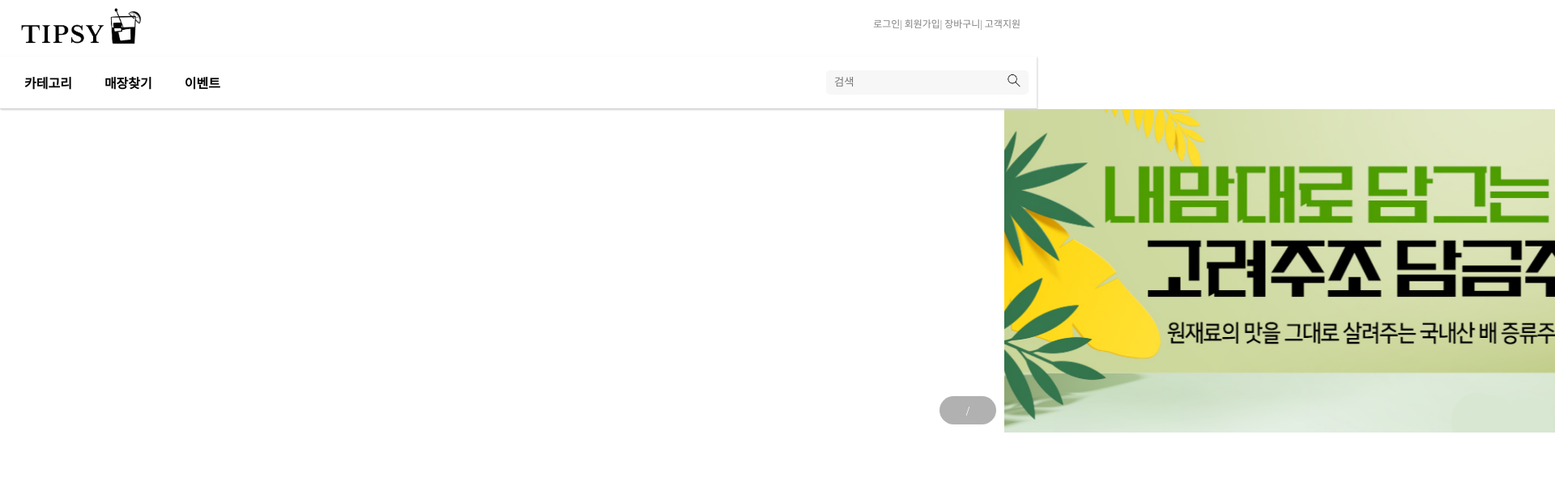
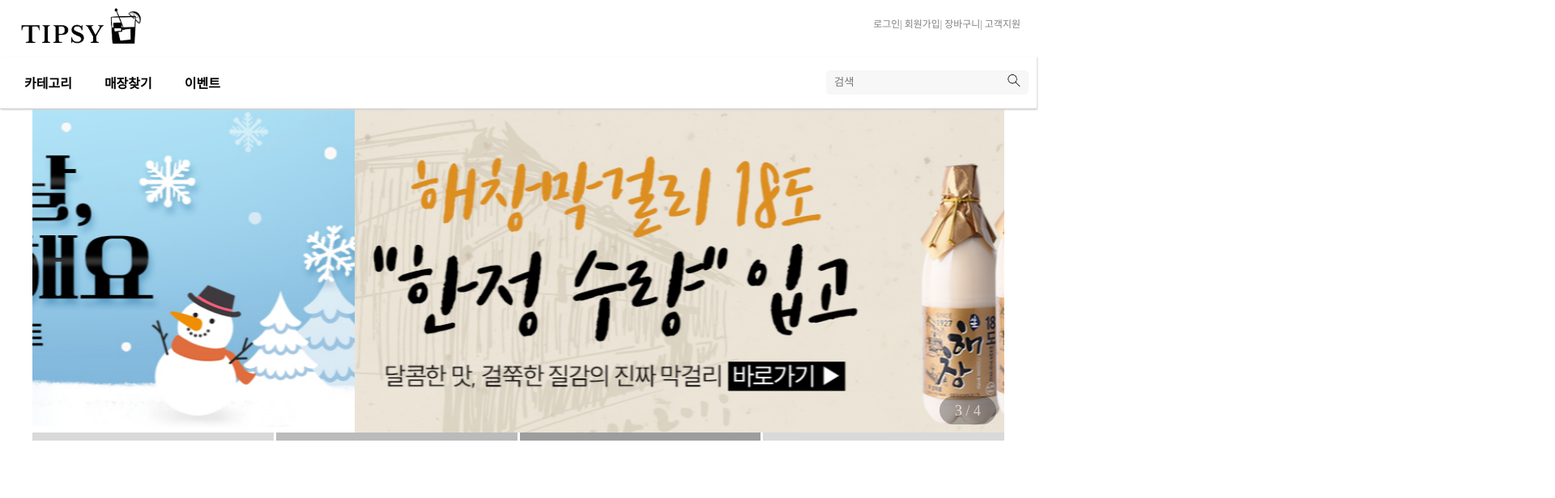
Before and after one commit to bemekete/reactTest, a React (Create React App) app in the folder tipsy/: page / in a window 1280 px wide. Shown: the top 616 px of the page at 81% size, 1920 px wide, since content can reach past the window. Built offline with nearby package versions, Linux system fonts and the light colour scheme; a web font is replaced by a local one.

Commit message:
HomePage 이미지 슬라이드 컴포넌트 추가, 관련된 jsx, scss끼리 폴더로 묶음

```diff
--- a/tipsy/src/pages/Home.jsx
+++ b/tipsy/src/pages/HomePage/Home.jsx
@@ -1,43 +1,14 @@
 import React from 'react';
-import '../styles/Home.scss';
+import '../../styles/HomePage/Home.scss';
+import SlideContainer from '../../pages/HomePage/ImageSlider';
 
 function Home() {
     return (
         <>
             <main id="home_main">
-                <div className="main_container">
-                    <ul className="slide_list">
-                        <li>
-                            <img
-                                src={require('../assets/home_img/slide4.png')}
-                                alt="bg4"
-                            />
-                        </li>
-                        <li>
-                            <img
-                                src={require('../assets/home_img/slide1.png')}
-                                alt="bg1"
-                            />
-                        </li>
-                        <li>
-                            <img
-                                src={require('../assets/home_img/slide2.png')}
-                                alt="bg2"
-                            />
-                        </li>
-                        <li>
-                            <img
-                                src={require('../assets/home_img/slide3.png')}
-                                alt="bg3"
-                            />
-                        </li>
-                    </ul>
+                {/* 슬라이드 기능 */}
+                <SlideContainer />
 
-                    <div className="pageOfPages">
-                        <a href="./eventboard/eventboard.html">/</a>
-                    </div>
-                    <div className="pager"></div>
-                </div>
                 <div className="wrap_triple">
                     <div className="triple_tit">BEST PRODUCT</div>
                     <div className="triple_main">
--- /dev/null
+++ b/tipsy/src/pages/HomePage/ImageSlider.jsx
@@ -0,0 +1,87 @@
+import React, { useState, useEffect, useRef } from 'react';
+import '../../styles/HomePage/ImageSlider.scss';
+
+const ImageSlider = () => {
+    const images = [
+        require('../../assets/home_img/slide4.png'),
+        require('../../assets/home_img/slide1.png'),
+        require('../../assets/home_img/slide2.png'),
+        require('../../assets/home_img/slide3.png'),
+    ];
+
+    const [currentIndex, setCurrentIndex] = useState(0);
+    const [isHovered, setIsHovered] = useState(false);
+    const slideContainerRef = useRef(null);
+
+    useEffect(() => {
+        const slideTimer = setInterval(() => {
+            if (!isHovered) {
+                nextSlide();
+            }
+        }, 3000);
+
+        return () => {
+            clearInterval(slideTimer);
+        };
+    }, [isHovered]);
+
+    const nextSlide = () => {
+        setCurrentIndex((prevIndex) => (prevIndex + 1) % images.length);
+    };
+
+    const goToSlide = (index) => {
+        setCurrentIndex(index);
+    };
+
+    const handleMouseEnter = () => {
+        setIsHovered(true);
+    };
+
+    const handleMouseLeave = () => {
+        setIsHovered(false);
+    };
+
+    return (
+        <div
+            className="slide_container"
+            ref={slideContainerRef}
+            onMouseEnter={handleMouseEnter}
+            onMouseLeave={handleMouseLeave}
+        >
+            <ul className="slide_list">
+                {images.map((image, index) => (
+                    <li
+                        key={index}
+                        className={index === currentIndex ? 'active' : ''}
+                        style={{
+                            transform: `translateX(${
+                                100 * (index - 1 - currentIndex)
+                            }%)`,
+                            transition: 'transform 0.5s ease-in-out',
+                        }}
+                    >
+                        <img src={image} alt={`bg${index + 1}`} />
+                    </li>
+                ))}
+            </ul>
+
+            <div className="pageOfPages">
+                <a href="/event">
+                    {currentIndex + 1} / {images.length}
+                </a>
+            </div>
+            <div className="pager">
+                {images.map((_, index) => (
+                    <a
+                        key={index}
+                        href="#"
+                        className={currentIndex === index ? 'active' : ''}
+                        onClick={() => goToSlide(index)}
+                    ></a>
+                ))}
+            </div>
+        </div>
+    );
+};
+
+export default ImageSlider;
--- a/tipsy/src/styles/Home.scss
+++ b/tipsy/src/styles/HomePage/Home.scss
@@ -4,7 +4,7 @@
 
     /* ////////////////////////////////// 슬라이드쇼 ////////////////////////////////////// */
 
-    .main_container {
+    .slide_container {
         width: 1200px;
         height: 400px;
         margin: 0 auto;
@@ -70,9 +70,9 @@
         /* width: 300px; */
         height: 10px;
         background-color: gray;
-        opacity: 0.3;
+        // opacity: 0.3;
         cursor: pointer;
-        transition: all 0.5s ease-in-out;
+        // transition: all 0.5s ease-in-out;
     }
 
     .pageOfPages {
@@ -98,15 +98,6 @@
 
     .nonVisible {
         visibility: hidden;
-    }
-
-    .pager .nowPage {
-        opacity: 1;
-        cursor: default;
-    }
-
-    .anime {
-        transition: all 0.5s ease-in-out;
     }
 
     /* //////////////////////////////////이미지 헤더////////////////////////////////////// */
@@ -357,30 +348,30 @@
     }
 
     .event_img1 div:nth-of-type(2)::after {
-        background: url(../assets/home_img/gift-text.png) center/cover;
+        background: url(../../assets/home_img/gift-text.png) center/cover;
     }
 
     .event_img1 div:nth-of-type(1)::after {
-        background: url('../assets/home_img/gift-small.png') no-repeat
+        background: url('../../assets/home_img/gift-small.png') no-repeat
             center/800px 350px;
     }
 
     .event_img2 div:nth-of-type(1)::after {
-        background: url('../assets/home_img/mak-text.png') center/cover;
+        background: url('../../assets/home_img/mak-text.png') center/cover;
     }
 
     .event_img2 div:nth-of-type(2)::after {
-        background: url('../assets/home_img/makyo-small.jpg') no-repeat
+        background: url('../../assets/home_img/makyo-small.jpg') no-repeat
             center/800px 350px;
     }
 
     .event_img3 div:nth-of-type(1)::after {
-        background: url('../assets/home_img/anju-small.png') no-repeat
+        background: url('../../assets/home_img/anju-small.png') no-repeat
             center/800px 350px;
     }
 
     .event_img3 div:nth-of-type(2)::after {
-        background: url(../assets/home_img/anju-text.png) center/cover;
+        background: url(../../assets/home_img/anju-text.png) center/cover;
     }
 
     /* ------------------------------------------ */
@@ -424,7 +415,7 @@
     /* ======================================1번째 단락 이미지 hover======================== */
 
     .event_img1 div:nth-of-type(1):hover::after {
-        background: url('../assets/home_img/gift-main.png') no-repeat
+        background: url('../../assets/home_img/gift-main.png') no-repeat
             center/1200px 350px;
     }
 
@@ -456,14 +447,14 @@
     }
 
     .event_img2 div:nth-of-type(2):hover::after {
-        background: url('../assets/home_img/makyo-main.png') no-repeat
+        background: url('../../assets/home_img/makyo-main.png') no-repeat
             center/1200px 350px;
     }
 
     /* =========================================3번쨰 단락 이미지 hover========================= */
 
     .event_img3 div:nth-of-type(1):hover::after {
-        background: url('../assets/home_img/anju-main.png') no-repeat
+        background: url('../../assets/home_img/anju-main.png') no-repeat
             center/1200px 350px;
     }
 
@@ -595,7 +586,7 @@
     }
 
     .review1 > div:nth-of-type(1) {
-        background: url(../assets/home_img/1.jpg) center/130px no-repeat;
+        background: url(../../assets/home_img/1.jpg) center/130px no-repeat;
     }
 
     .review2 > div:nth-of-type(1) {
--- /dev/null
+++ b/tipsy/src/styles/HomePage/ImageSlider.scss
@@ -0,0 +1,77 @@
+.slide_container {
+    position: relative;
+}
+
+.slide_list {
+    overflow: hidden;
+    display: flex;
+    list-style-type: none;
+    margin: 0;
+    padding: 0;
+    transition: transform 0.5s ease-in-out;
+    width: 100%;
+    height: 100%;
+}
+
+.slide_list li {
+    flex-shrink: 0;
+    width: 100%;
+    height: 100%;
+}
+
+.slide_list li img {
+    width: 100%;
+    height: 100%;
+    object-fit: cover;
+}
+
+.pageOfPages {
+    position: absolute;
+    bottom: 20px;
+    right: 20px;
+    color: white;
+    font-size: 18px;
+}
+
+.pager {
+    display: flex;
+    position: absolute;
+    left: 50%;
+    bottom: -2.5%;
+    transform: translateX(-50%);
+    gap: 3px;
+}
+
+.pager a {
+    width: calc((1200px - 9px) / 4);
+    height: 10px;
+    background-color: gray;
+    opacity: 0.3;
+    cursor: pointer;
+    transition: all 0.5s ease-in-out;
+}
+
+.pageOfPages {
+    text-align: center;
+    width: 70px;
+    height: 35px;
+    line-height: 37px;
+
+    background-color: black;
+    opacity: 0.3;
+    border-radius: 40px;
+
+    position: absolute;
+    bottom: 10px;
+    right: 10px;
+}
+
+.pageOfPages a {
+    color: white;
+    width: 100%;
+    text-align: center;
+}
+
+.pager a.active {
+    opacity: 1;
+}
```
Also changed, not shown: tipsy/src/components/Main.jsx (+9 -3 lines), 1 other file (tests, documents, lock files or other folders).
